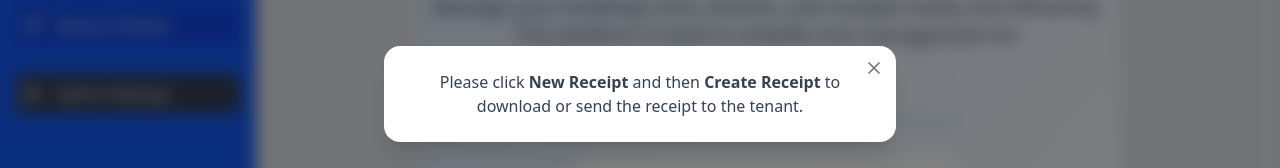
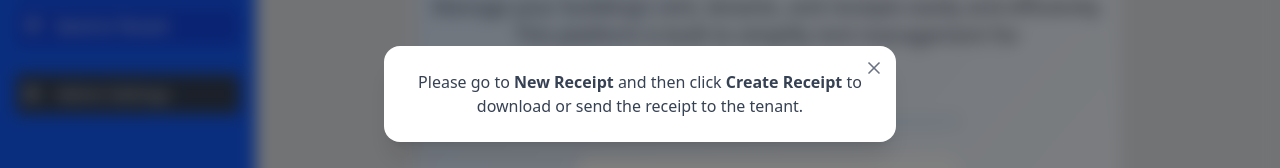
Before and after one commit to Levi9111/rent-management-app, a Next.js app in the folder client/: page / in a window 1280 px wide. Both pictures are taken after a click on the button "Download PDF". Shown: the part 306-474 px from the top of the page. Built offline with nearby package versions, Linux system fonts and the light colour scheme; no server answers.

Commit message:
modal message updated

```diff
--- a/client/src/app/(AllRoutes)/(home)/layout.tsx
+++ b/client/src/app/(AllRoutes)/(home)/layout.tsx
@@ -25,14 +25,14 @@ export default function HomeLayout({
           isSmall={true}
         >
           <div className='text-center text-sm md:text-base text-gray-700'>
-            Please click{' '}
-            <strong>
+            Please go to{' '}
+            <strong className='test-blue-600 hover:text-blue-800 transition duration-200'>
               <Link href='/new-receipt' onClick={() => setOpenModal(false)}>
                 New Receipt
               </Link>
             </strong>{' '}
-            and then <strong>Create Receipt</strong> to download or send the
-            receipt to the tenant.
+            and then click <strong>Create Receipt</strong> to download or send
+            the receipt to the tenant.
           </div>
         </CustomModal>
 
```
